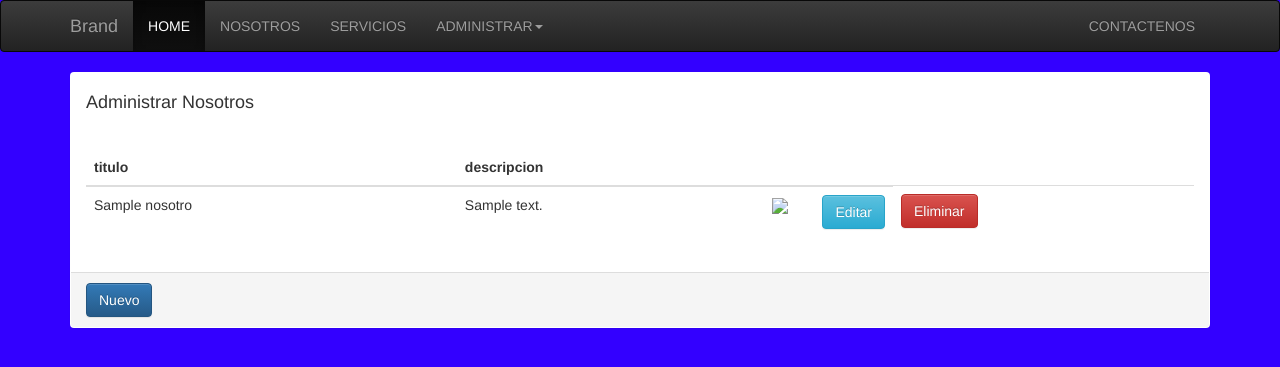
After one commit to Enrique0206/administrable, a PHP site: page /admin_nos.php in a window 1280 px wide. The commit adds this page. Shown: the top 367 px of the page. Run offline with PHP 8.4, Linux system fonts and the light colour scheme; tables that the repository leaves empty or names only in its code hold one stand-in row (values such as "Sample post").

Commit message:
eliminar

```diff
--- /dev/null
+++ b/admin_nos.php
@@ -0,0 +1,74 @@
+<?php
+require_once './autoload.php';
+
+$lista = DescripcionesDAO::listar();
+
+?>
+
+<!DOCTYPE html>
+<html>
+    <head>
+        <title>web administrable</title>
+		<?php include './includes/head.php'; ?>
+    </head>
+
+    <body>
+
+		<?php include './includes/header.php'; ?>
+
+		<div class="container-fluid"><?= Flash::show() ?></div>
+
+			<div id="contenido" class="container">
+
+				<!-- Table -->
+				<div class="panel">
+
+					<div class="panel-heading">
+                    	<h4>Administrar Nosotros</h4>
+                  	</div>
+
+  					<div class="panel-body">
+  						<table class="table">
+         					<thead>
+                	 			<tr>
+                    				<th>titulo</th>
+                        			<th>descripcion</th>
+
+                        			<th width="50"></th>
+                        			<th width="50"></th>
+
+                   				</tr>
+            				</thead>
+
+                			<tbody>
+                   			<?php foreach ($lista as $descripcion) {?>
+                    			<tr>
+                  					<td><?=$descripcion->titulo?></td>
+                    				<td><?=$descripcion->descripcion?></td>
+
+                        			<td><a href="#"><img src="descripcion_imagen.php?id=<?=$descripcion->id?>" height="32"/></a></td>
+
+
+
+									<td><a href="#" class="btn btn-info">Editar</a></td>
+									<td><a href="eliminar_nosotros.php?id=<?=$descripcion->id?>" class="btn btn-danger"></i> Eliminar</a></td>
+                    			</tr>
+       	     				<?php }?>
+              				</tbody>
+        				</table>
+					</div>
+
+
+                	<div class="panel-footer">
+						<a href="registrar_nosotros.php" class="btn btn-primary">Nuevo</a>
+                	</div>
+
+				</div>
+    			<!-- Table -->
+
+
+	</div>
+
+
+	</body>
+</html>
--- a/classes/dao/DescripcionesDAO.php
+++ b/classes/dao/DescripcionesDAO.php
@@ -20,6 +20,7 @@ class DescripcionesDAO {
 			return $lista;
 		}
 
+
 		public static function registrar($descripcion){
 
 		$con = Conexion::getConexion();
@@ -37,8 +38,8 @@ class DescripcionesDAO {
 		$stmt->bindParam(':imagen_tamanio', $descripcion->imagen_tamanio);
 
 		$stmt->execute();
+		}
 
-		}
 
 		public static function obtener($id){
 
@@ -56,8 +57,19 @@ class DescripcionesDAO {
 		if($registro = $stmt->fetchObject('Descripcion')){
 			return $registro;
 			}
+		}
 
 
+		public static function eliminar($id){
+
+		$con = Conexion::getConexion();
+
+		$sql = "delete from nosotros where id = :id";
+
+		$stmt = $con->prepare($sql);
+		$stmt->bindParam(':id', $id);
+		$stmt->execute();
 		}
 
+
 }
--- a/classes/dao/test.php
+++ b/classes/dao/test.php
@@ -9,6 +9,6 @@ require_once ("../dto/Descripcion.php");
 //var_dump($lista);
 
 
-$descripcion = DescripcionesDAO::obtener(1);
+/*$descripcion = DescripcionesDAO::obtener(1);
 
-var_dump($descripcion);
+var_dump($descripcion);*/
--- a/includes/header.php
+++ b/includes/header.php
@@ -21,7 +21,7 @@
 						  <a href="#" class="dropdown-toggle" data-toggle="dropdown" role="button" aria-haspopup="true" aria-expanded="false">ADMINISTRAR<span class="caret"></span></a>
 						  <ul class="dropdown-menu">
 							<li><a href="#">administrar home</a></li>
-							<li><a href="registrar_nosotros.php">administrar nosotros</a></li>
+							<li><a href="admin_nos.php">administrar nosotros</a></li>
 							<li><a href="#">Administrar servicios</a></li>
 						  </ul>
 						</li>
```
Also changed, not shown: eliminar_nosotros.php (added, +15 -0 lines), servicios.php (+9 -9 lines).
